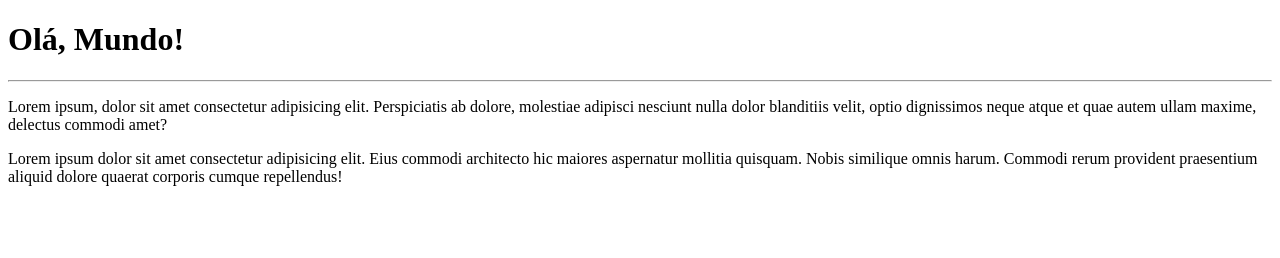
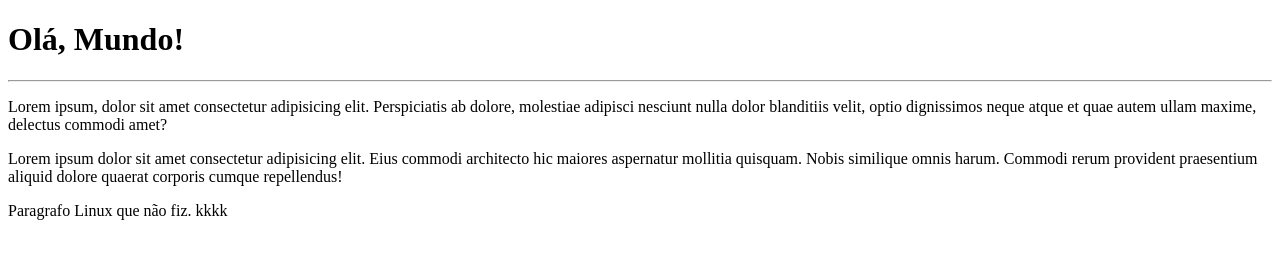
Before and after one commit to haroldoromano/Ola-Mundo, a plain HTML site: page site-exemplo/index.html in a window 1280 px wide. Drawn offline with Linux system fonts and the light colour scheme.

Commit message:
Mudei na aula de Linux que não fiz

```diff
--- a/site-exemplo/index.html
+++ b/site-exemplo/index.html
@@ -11,5 +11,6 @@
     <hr>
     <p>Lorem ipsum, dolor sit amet consectetur adipisicing elit. Perspiciatis ab dolore, molestiae adipisci nesciunt nulla dolor blanditiis velit, optio dignissimos neque atque et quae autem ullam maxime, delectus commodi amet?</p>
     <p>Lorem ipsum dolor sit amet consectetur adipisicing elit. Eius commodi architecto hic maiores aspernatur mollitia quisquam. Nobis similique omnis harum. Commodi rerum provident praesentium aliquid dolore quaerat corporis cumque repellendus!</p>
+    <p>Paragrafo Linux que não fiz. kkkk</p>
 </body>
 </html>
```
